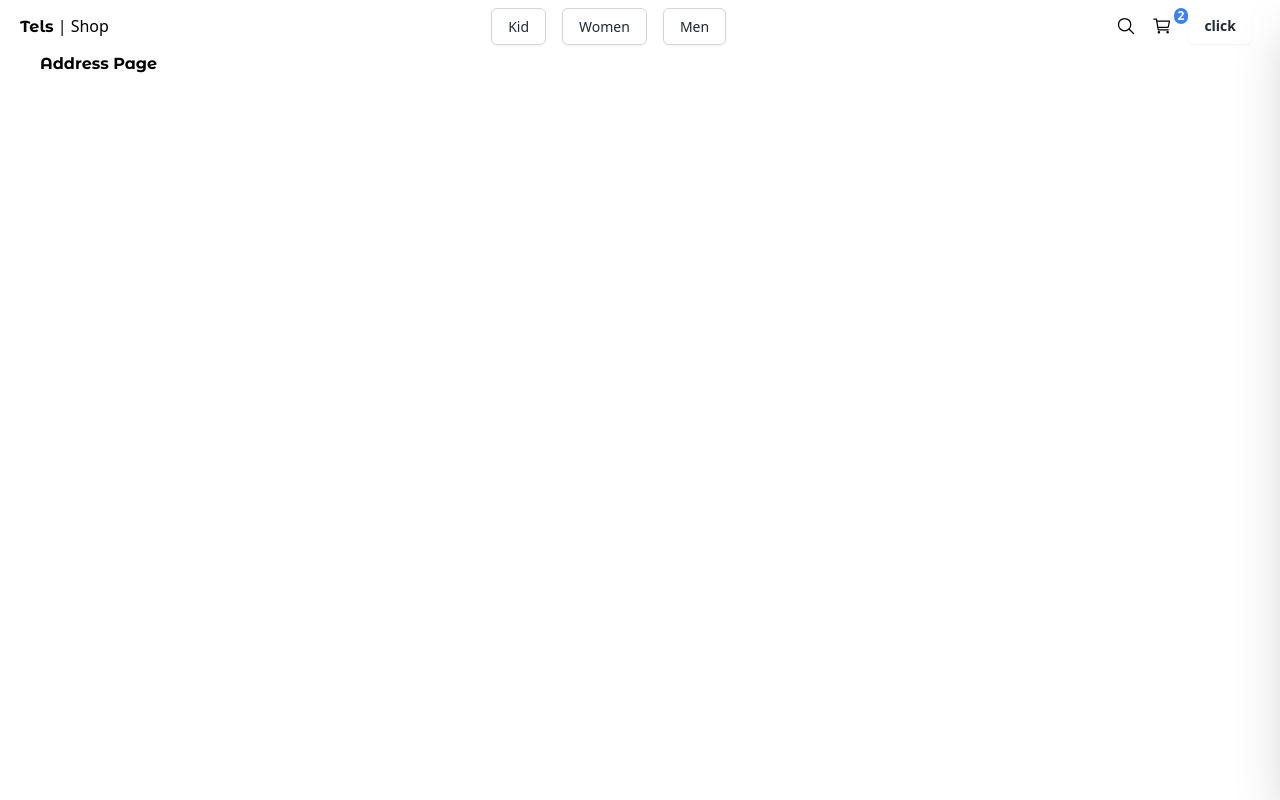
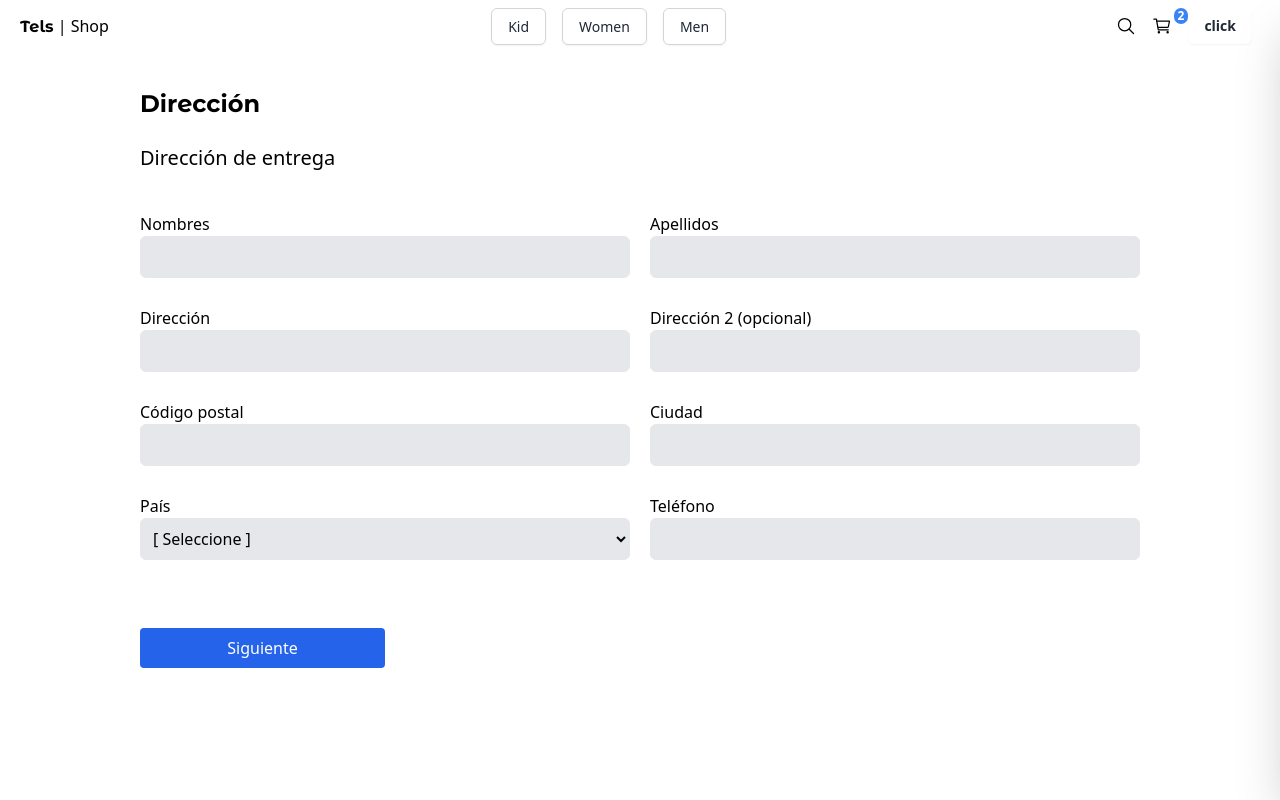
Before and after one commit to ygdani89/Ecomerce, a Next.js app: page /checkout/address in a window 1280 px wide. Built offline with nearby package versions, Linux system fonts and the light colour scheme; a web font is replaced by a local one.

Commit message:
Segundo
adaptaciones de la pantalla carrito de compras

```diff
--- a/src/app/(shop)/cart/page.tsx
+++ b/src/app/(shop)/cart/page.tsx
@@ -1,4 +1,13 @@
-import { Title } from "@/components/index";
+import { QuantitySelector, Title } from "@/components/index";
+import { initialData } from "@/seed/seed";
+import Link from "next/link";
+import Image from "next/image";
+
+const productsInCart = [
+  initialData.products[0],
+  initialData.products[1],
+  initialData.products[2],
+];
 
 function page() {
   return (
@@ -7,15 +16,68 @@
         <Title title={"Carrito"} />
 
         <div className="grid grid-cols-1 sm:grid-cols-2 gap-10">
+          {/* Carrito */}
+          <div className=" flex flex-col mt-5">
+            <span className="text-xl"> Agregar mas Items </span>
+            <Link href="/" className="underline mb-5">
+              {" "}
+              Continua comprando
+            </Link>
 
-{/* Carrito */}
+            {/* Items */}
 
+            {productsInCart.map((product) => (
+              <div key={product.slug} className="flex mb-5">
+                <Image
+                  src={`/products/${product.images[0]}`}
+                  width={80}
+                  height={50}
 
+                  style={{ width: "100px", height: "100px" }}
+                  alt={product.title}
+                  className="mr-5 rounded"
+                />
 
+                <div>
+                  <p>{product.title} </p>
+                  <p>$ {product.price}</p>
+                  <QuantitySelector />
+                  <button className="underline mt-3"> remover </button>
+                </div>
+              </div>
+            ))}
+          </div>
+          {/* checkout - Resumen de la compra   */}
 
-{/* checkout  */}
+          <div className="bg-white rounded-xl shadow-xl p-7">
+            <h2 className="text-2xl ">resumen orden</h2>
+            <div className="grid grid-cols-2">
+              <span>No. Productos</span>
+              <span className="text-right">3 articulos</span>
 
+              <span>Sub Total</span>
+              <span className="text-right ">$ 90 </span>
 
+              <span>Impuestos (15% ) </span>
+              <span className="text-right "> $ 13.5</span>
+
+              <span className="text-2xl font-bold mt-5 underline">Total </span>
+              <span className="text-right text-2xl mt-5 font-bold underline">
+                {" "}
+                $ 103.5{" "}
+              </span>
+            </div>
+
+            <div className="mt-5 mb-2 w-full">
+              <Link
+                className="flex btn-primary justify-center"
+                href={"/checkout/address"}
+              >
+                {" "}
+                checkout
+              </Link>
+            </div>
+          </div>
         </div>
       </div>
     </div>
--- a/src/app/(shop)/checkout/address/page.tsx
+++ b/src/app/(shop)/checkout/address/page.tsx
@@ -1,11 +1,105 @@
-import { titleFont } from "@/config/fonts";
+import { Title } from '@/components';
+import Link from 'next/link';
 
-function page() {
+export default function NamePage() {
   return (
-    <div>
-      <h1 className={`${titleFont.className} font-bold`}>Address Page</h1>
+    <div className="flex flex-col sm:justify-center sm:items-center mb-72 px-10 sm:px-0">
+
+
+
+      <div className="w-full  xl:w-[1000px] flex flex-col justify-center text-left">
+
+        <Title title="Dirección" subtitle="Dirección de entrega" />
+
+        <div className="grid grid-cols-1 gap-2 sm:gap-5 sm:grid-cols-2">
+
+
+          <div className="flex flex-col mb-2">
+            <span>Nombres</span>
+            <input
+              type="text"
+              className="p-2 border rounded-md bg-gray-200"
+            />
+          </div>
+
+          <div className="flex flex-col mb-2">
+            <span>Apellidos</span>
+            <input
+              type="text"
+              className="p-2 border rounded-md bg-gray-200"
+            />
+          </div>
+
+          <div className="flex flex-col mb-2">
+            <span>Dirección</span>
+            <input
+              type="text"
+              className="p-2 border rounded-md bg-gray-200"
+            />
+          </div>
+
+          <div className="flex flex-col mb-2">
+            <span>Dirección 2 (opcional)</span>
+            <input
+              type="text"
+              className="p-2 border rounded-md bg-gray-200"
+            />
+          </div>
+
+
+          <div className="flex flex-col mb-2">
+            <span>Código postal</span>
+            <input
+              type="text"
+              className="p-2 border rounded-md bg-gray-200"
+            />
+          </div>
+
+          <div className="flex flex-col mb-2">
+            <span>Ciudad</span>
+            <input
+              type="text"
+              className="p-2 border rounded-md bg-gray-200"
+            />
+          </div>
+
+          <div className="flex flex-col mb-2">
+            <span>País</span>
+            <select
+              className="p-2 border rounded-md bg-gray-200"
+            >
+              <option value="">[ Seleccione ]</option>
+              <option value="CRI">Costa Rica</option>
+              <option value="CRI">Slovrnja </option>
+            </select>
+          </div>
+
+          <div className="flex flex-col mb-2">
+            <span>Teléfono</span>
+            <input
+              type="text"
+              className="p-2 border rounded-md bg-gray-200"
+            />
+          </div>
+
+
+
+          <div className="flex flex-col mb-2 sm:mt-10">
+            <Link
+              href='/checkout'
+              className="btn-primary flex w-full sm:w-1/2 justify-center ">
+              Siguiente
+            </Link>
+          </div>
+
+
+        </div>
+
+      </div>
+
+
+
+
     </div>
   );
 }
-
-export default page;
```
